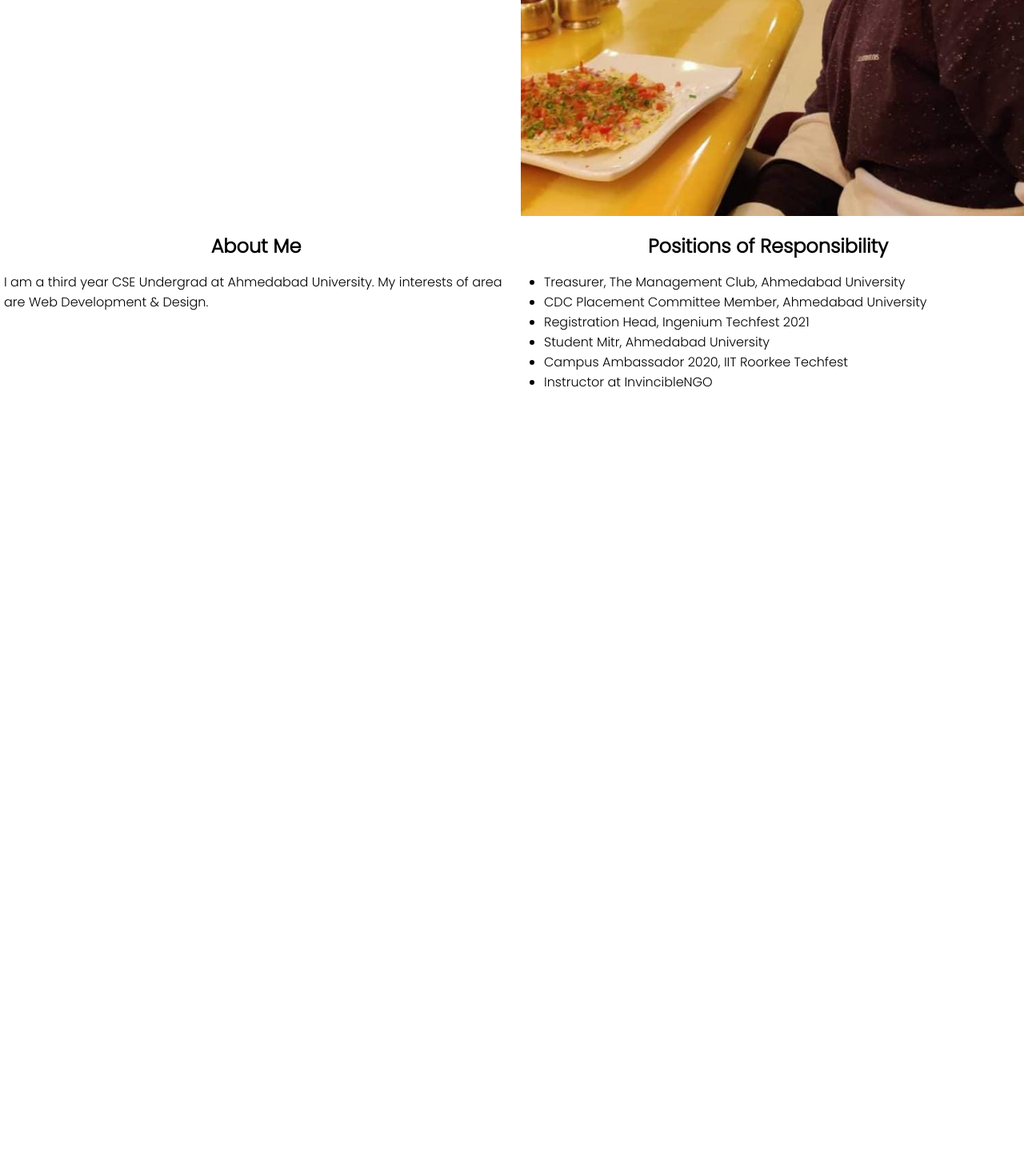
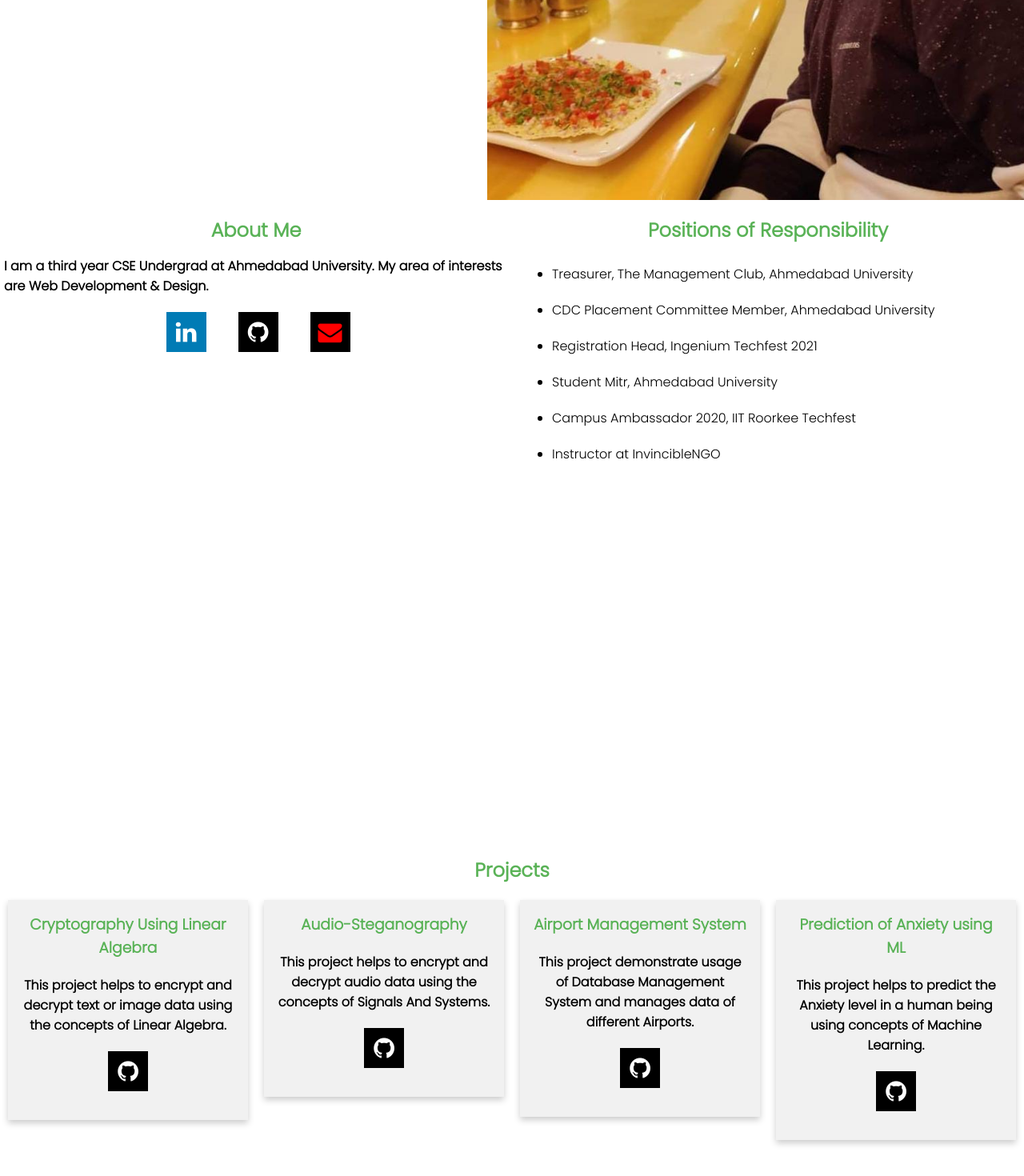
Before and after one commit to ankitdevani17/React--Portfolio, a React (Create React App) app: page /projects in a window 1280 px wide. Shown: the part 550-2020 px from the top of the page at 80% size. Before the commit the page ends 1640 px from the top, so only its background shows below. Built offline with nearby package versions, Linux system fonts and the light colour scheme.

Commit message:
Projects component added

```diff
--- a/public/index.html
+++ b/public/index.html
@@ -9,6 +9,8 @@
 <link rel="preconnect" href="https://fonts.googleapis.com">
 <link rel="preconnect" href="https://fonts.gstatic.com" crossorigin>
 <link href="https://fonts.googleapis.com/css2?family=Poppins:wght@300&display=swap" rel="stylesheet">
+<link rel="stylesheet" href="https://cdnjs.cloudflare.com/ajax/libs/font-awesome/4.7.0/css/font-awesome.min.css">
+
   <style>
     * {
       margin: 0;
--- a/src/App.jsx
+++ b/src/App.jsx
@@ -1,9 +1,10 @@
 import Intro from "./Components/Intro";
 import About from "./Components/About";
-
+import Projects from "./Components/Projects";
 const App = () => {
   return <div> <Intro/>
   <About/>
+  <Projects/>
   </div>
 };
 
--- a/src/Components/About.css
+++ b/src/Components/About.css
@@ -19,9 +19,42 @@
 }
 ul {
   margin-top:15px;
+  display: flex;
+  flex-direction: column;
+text-align: space-between;
 
+}
+ul li{
+        margin:10px;
 }
 .a-desc{
         margin-top:15px;
         margin-left: 5px;
 }
+.fa {
+        padding: 10px;
+        font-size: 30px;
+        width: 50px;
+        text-align: center;
+        text-decoration: none;
+        margin:20px;
+
+      }
+.fa-linkedin {
+        background: #007bb5;
+        color: white;
+      }
+.icons{
+        display: flex;
+        justify-content: center;
+
+
+}
+.fa-github{
+        background:black;
+        color:white;
+}
+.fa-envelope{
+        color:red;
+        background:black;
+}
--- a/src/Components/About.jsx
+++ b/src/Components/About.jsx
@@ -9,7 +9,12 @@ const About = () => {
          <h2> About Me</h2>
          <p className="a-desc">
          I am a third year CSE Undergrad at Ahmedabad University.
-         My interests of area are Web Development & Design.
+         My area of interests are Web Development & Design.
+         <div className="icons">
+         <a href="https://www.linkedin.com/in/ankit-devani-417651190/" class="fa fa-linkedin" target="__ankit"></a>
+         <a href="https://github.com/ankitdevani17" class="fa fa-github" target="__ankit"></a>
+         <a href="mailto:devaniankit1990@.gmail.com" class="fa fa-envelope" target="__ankit"></a>
+         </div>
 
         </p>
          </div>
--- /dev/null
+++ b/src/Components/Projects.css
@@ -0,0 +1,63 @@
+.p{
+    text-align:center;
+
+}
+.row{
+    display:flex;
+    height:100vh;
+    margin-top: 20px;
+}* {
+    box-sizing: border-box;
+  }
+
+  body {
+    font-family: Arial, Helvetica, sans-serif;
+  }
+ h2{
+    color:#59b256;
+
+}
+p{
+    font-weight: bold;
+}
+  h3{
+    margin-bottom: 20px;
+    color:#59b256;
+  }
+  /* Float four columns side by side */
+  .column {
+    float: left;
+    width: 25%;
+    padding: 0 10px;
+  }
+
+  .fa-github{
+    background:black;
+    color:white;
+
+}
+
+
+
+  /* Clear floats after the columns */
+  .row:after {
+    content: "";
+    display: table;
+    clear: both;
+  }
+
+  /* Style the counter cards */
+  .card {
+    box-shadow: 0 4px 8px 0 rgba(0, 0, 0, 0.2); /* this adds the "card" effect */
+    padding: 16px;
+    text-align: center;
+    background-color: #f1f1f1;
+  }
+
+  /* Responsive columns - one column layout (vertical) on small screens */
+  @media screen and (max-width: 600px) {
+    .column {
+      width: 100%;
+      display: block;
+      margin-bottom: 20px;
+    }}
--- /dev/null
+++ b/src/Components/Projects.jsx
@@ -0,0 +1,50 @@
+import React from 'react'
+import "./Projects.css";
+function Projects() {
+    return (
+        <div className = "p">
+        <h2> Projects</h2>
+<div class="row">
+  <div class="column">
+    <div class="card">
+        <h3>Cryptography Using Linear Algebra</h3>
+        <p>
+            This project helps to encrypt and decrypt text or image data using the concepts of Linear Algebra.
+        </p>
+        <a href="https://github.com/ankitdevani17/Cryptography-Using-Linear-Algebra" class="fa fa-github" target="__ankit"></a>
+
+    </div>
+  </div>
+  <div class="column">
+    <div class="card">
+    <h3>Audio-Steganography</h3>
+    <p>
+            This project helps to encrypt and decrypt audio data using the concepts of Signals And Systems.
+        </p>
+    <a href="https://github.com/ankitdevani17/Audio-Steganography" class="fa fa-github" target="__ankit"></a>
+    </div>
+  </div>
+  <div class="column">
+    <div class="card">
+    <h3>Airport Management System</h3>
+    <p>
+            This project demonstrate usage of Database Management System and manages data of different Airports.
+        </p>
+    <a href="https://github.com/ankitdevani17/Airport-Management-System" class="fa fa-github" target="__ankit"></a>
+    </div>
+  </div>
+  <div class="column">
+    <div class="card">
+    <h3>Prediction of Anxiety using ML</h3>
+    <p>
+            This project helps to predict the Anxiety level in a human being using concepts of Machine Learning.
+        </p>
+    <a href="https://github.com/ankitdevani17/Prediction-of-Anxiety-Using-ML" class="fa fa-github" target="__ankit"></a>
+    </div>
+  </div>
+</div>
+        </div>
+    )
+}
+
+export default Projects
```
